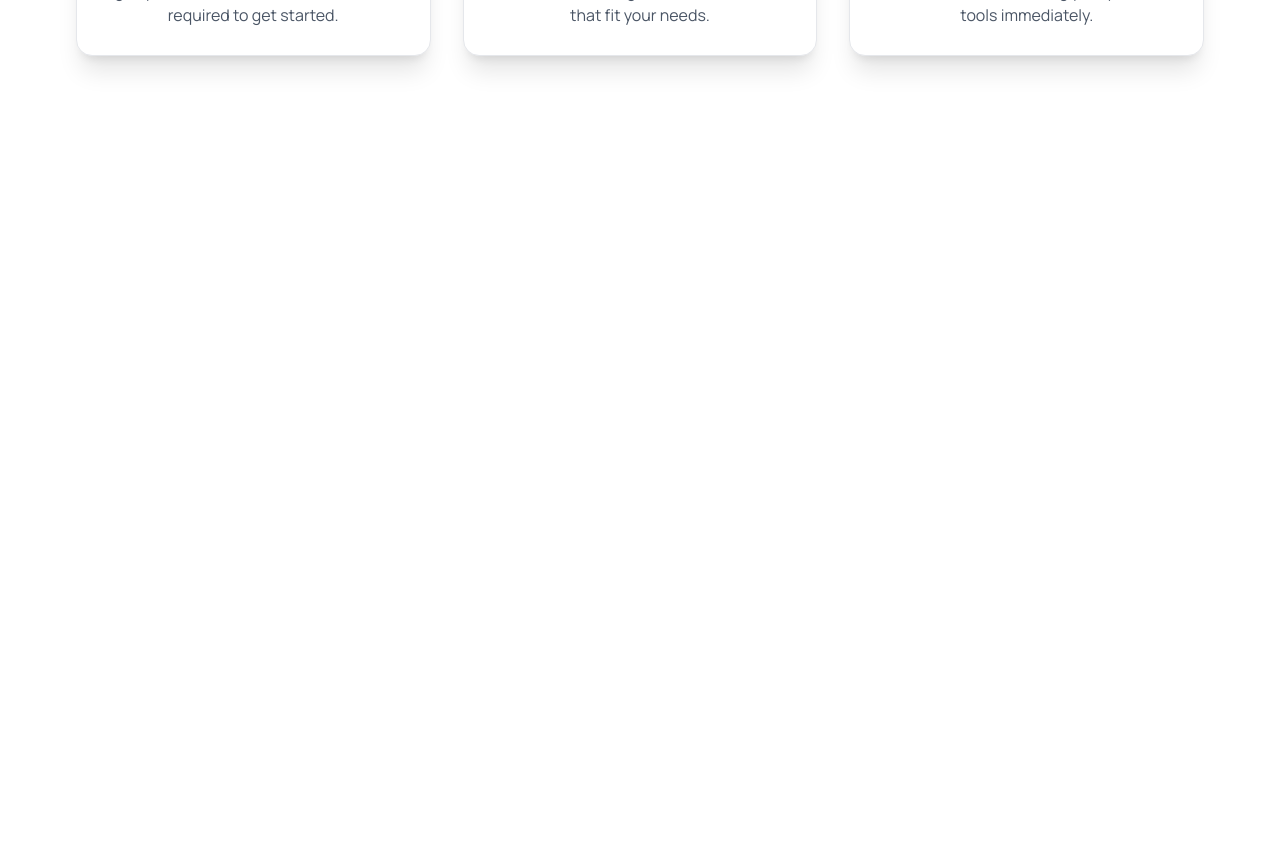
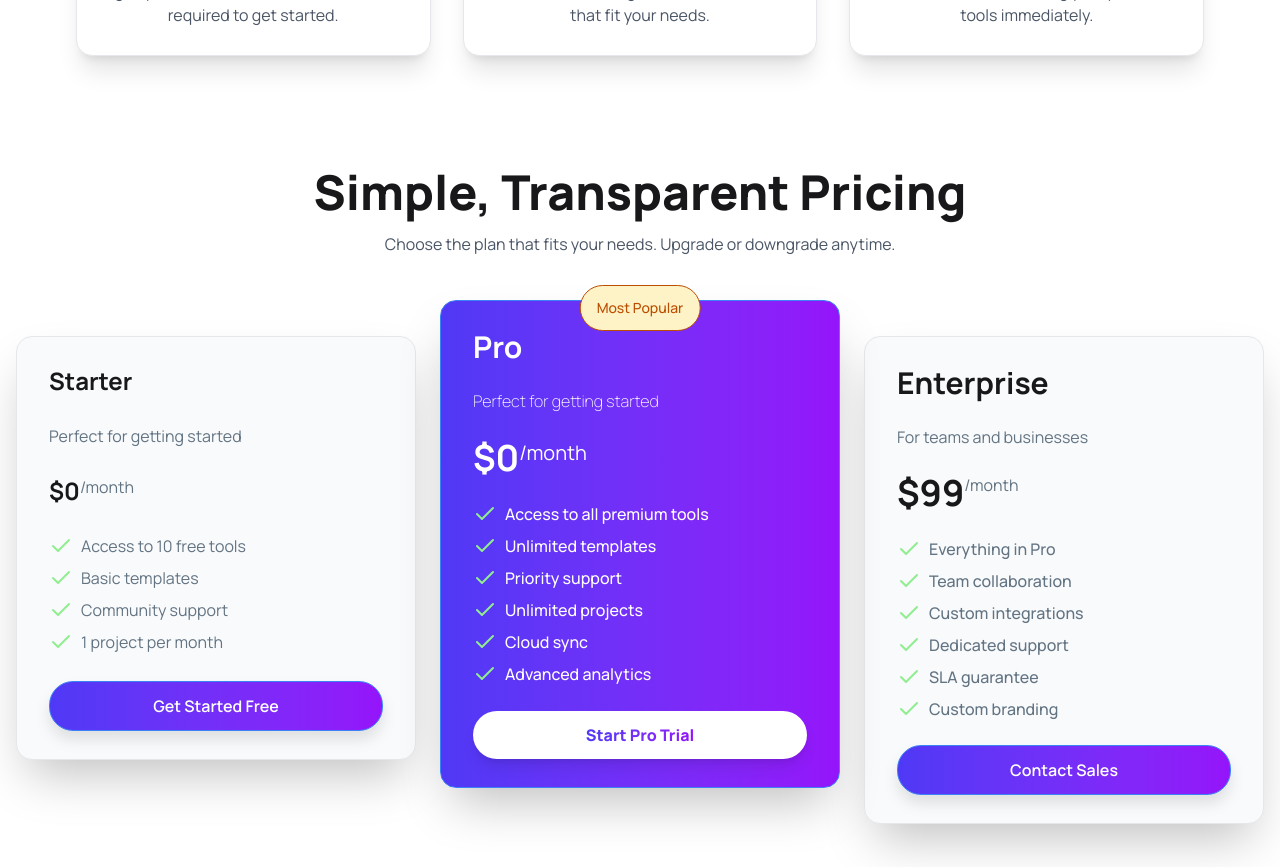
Before and after one commit to corebyte56/Digital-Tools, a React (Vite) app: page / in a window 1280 px wide. Shown: the part 3100-3967 px from the top of the page. Before the commit the page ends 3220 px from the top, so only its background shows below. Built offline with nearby package versions, Linux system fonts and the light colour scheme.

Commit message:
feat: complete pricing card with gradient design, features list, and responsive layout

```diff
--- a/src/App.jsx
+++ b/src/App.jsx
@@ -4,6 +4,7 @@ import Banner from './component/Banner/Banner'
 import Info from './component/Info/Info'
 import PremiumTools from './component/PremiumTools/PremiumTools'
 import ThreeeSteps from './component/ThreeSteps/ThreeeSteps'
+import Pricing from './component/Pricing/Pricing'
 
 
 
@@ -15,6 +16,7 @@ const App = () => {
       <Info/>
       <PremiumTools/>
       <ThreeeSteps/>
+      <Pricing />
     </div>
   )
 }
--- a/src/component/Cards/Cards.jsx
+++ b/src/component/Cards/Cards.jsx
@@ -6,7 +6,7 @@ const Cards = ({ showdata }) => {
       {showdata.map((tool) => (
         <div
           key={tool.id}
-          className="relative space-y-6 flex flex-col text-start items-start border border-gray-200 py-7 px-8 rounded-2xl"
+          className="relative space-y-6 flex flex-col text-start items-start border border-gray-200 py-7 px-8 rounded-2xl shadow-xl hover:shadow-xl hover:scale-105 hover:-translate-y-1 duration-200 active:scale-95 active:translate-y-0 cursor-pointer  "
         >
           <img src={tool.image} className="w-16 h-16 border border-gray-300 rounded-full p-2    " />
 
--- /dev/null
+++ b/src/component/Pricing/Pricing.jsx
@@ -0,0 +1,14 @@
+import React from 'react'
+import PricingHeader from './PricingHeader'
+import PricingCards from './PricingCards'
+
+const Pricing = () => {
+  return (
+    <div className='container mx-auto px-4 py-12'>
+      <PricingHeader />
+      <PricingCards/>
+    </div>
+  )
+}
+
+export default Pricing
--- /dev/null
+++ b/src/component/Pricing/PricingCards.jsx
@@ -0,0 +1,158 @@
+import { Check } from "lucide-react";
+import React from "react";
+
+const PricingCards = () => {
+  return (
+    <div className="grid grid-cols-1 md:grid-cols-2 lg:grid-cols-3 gap-6">
+
+      {/* Pricing Card 1 */}
+      <div className="space-y-6 bg-[#F9FAFC] flex flex-col justify-between text-start items-start border border-gray-200 py-7 px-8 rounded-2xl shadow-2xl hover:shadow-xl hover:scale-105 hover:-translate-y-1 duration-200 active:scale-95 active:translate-y-0 mb-16">
+        <h3 className="text-2xl font-bold">Starter</h3>
+
+        <p className="text-[#627382]">Perfect for getting started</p>
+
+        <div className="flex items-start">
+          <h3 className="text-2xl font-bold">$0</h3>
+          <p className="text-[#627382]">/month</p>
+        </div>
+
+        <ul className="space-y-2">
+          <li className="flex gap-2 text-[#627382]">
+            {" "}
+            <Check color="lightgreen" /> Access to 10 free tools
+          </li>
+          <li className="flex gap-2 text-[#627382]">
+            {" "}
+            <Check color="lightgreen" /> Basic templates
+          </li>
+          <li className="flex gap-2 text-[#627382]">
+            {" "}
+            <Check color="lightgreen" /> Community support
+          </li>
+          <li className="flex gap-2 text-[#627382]">
+            {" "}
+            <Check color="lightgreen" />1 project per month
+          </li>
+        </ul>
+
+        {/* button */}
+
+        <button
+          className="text-white w-full text-[10px] md:text-[16px] font-extrabold md:font-semibold bg-linear-to-l from-[#9514FA] to-[#4F39F6] border border-[#3B82F6] py-3 px-4 rounded-3xl cursor-pointer drop-shadow-xl
+          hover:bg-linear-to-l hover:from-[#9514FA] hover:to-[#4F39F6] hover:bg-clip-text hover:text-transparent hover:scale-105 hover:-translate-y-1 duration-200 active:scale-95 active:translate-y-0
+          "
+        >
+          Get Started Free
+        </button>
+      </div>
+
+      {/* Pricing Card 2 */}
+
+      <div className="relative -top-9 space-y-6 bg-linear-to-l from-[#9514FA] to-[#4F39F6] border border-[#3B82F6] flex flex-col justify-between text-start items-start text-white py-7 px-8 rounded-2xl shadow-2xl hover:shadow-xl hover:scale-105 hover:-translate-y-1 duration-200 active:scale-95 active:translate-y-0">
+
+        <p className="absolute -top-4 left-1/2 -translate-x-1/2 bg-[#FEF3C6] text-[#BB4D00] py-3 px-4 rounded-full text-sm font-medium border ">Most Popular</p>
+
+        <h3 className="text-3xl font-bold text-[#FFFFFF]">Pro</h3>
+
+        <p className="text-[#FFFFFF] font-extralight">Perfect for getting started</p>
+
+        <div className="flex items-start">
+          <h3 className="text-4xl font-bold">$0</h3>
+          <p className="text-[#FFFFFF] text-[20px]">/month</p>
+        </div>
+
+        <ul className="space-y-2">
+          <li className="flex gap-2 text-[#FFFFFF] font-medium  ">
+
+            <Check color="lightgreen" /> Access to all premium tools
+          </li>
+          <li className="flex gap-2 text-[#FFFFFF] font-medium  ">
+
+            <Check color="lightgreen" /> Unlimited templates
+          </li>
+          <li className="flex gap-2 text-[#FFFFFF] font-medium      ">
+
+            <Check color="lightgreen" /> Priority support
+          </li>
+          <li className="flex gap-2 text-[#FFFFFF] font-medium      ">
+
+            <Check color="lightgreen" /> Unlimited projects
+          </li>
+          <li className="flex gap-2 text-[#FFFFFF] font-medium      ">
+
+            <Check color="lightgreen" /> Cloud sync
+          </li>
+          <li className="flex gap-2 text-[#FFFFFF] font-medium      ">
+
+            <Check color="lightgreen" />
+            Advanced analytics
+          </li>
+        </ul>
+
+        {/* button */}
+
+        <button
+          className="w-full text-[14px] md:text-[16px] font-extrabold py-3 px-4 rounded-3xl cursor-pointer shadow-lg hover:scale-105 hover:-translate-y-1 duration-200 active:scale-95 active:translate-y-0 bg-white
+          "
+        >
+          <span className="bg-linear-to-l from-[#9514FA] to-[#4F39F6] bg-clip-text text-transparent">
+            Start Pro Trial
+          </span>
+        </button>
+      </div>
+
+      {/* Pricing Card 3 */}
+
+      <div className="space-y-6 bg-[#F9FAFC] flex flex-col justify-between text-start items-start border border-gray-200 py-7 px-8 rounded-2xl shadow-2xl hover:shadow-xl hover:scale-105 hover:-translate-y-1 duration-200 active:scale-95 active:translate-y-0">
+        <h3 className="text-3xl font-bold">Enterprise</h3>
+
+        <p className="text-[#627382]">For teams and businesses</p>
+
+        <div className="flex items-start">
+          <h3 className="text-4xl font-bold">$99</h3>
+          <p className="text-[#627382]">/month</p>
+        </div>
+
+        <ul className="space-y-2 ">
+          <li className="flex gap-2 text-[#627382] font-medium">
+            {" "}
+            <Check color="lightgreen" /> Everything in Pro
+          </li>
+          <li className="flex gap-2 text-[#627382] font-medium  ">
+            {" "}
+            <Check color="lightgreen" /> Team collaboration
+          </li>
+          <li className="flex gap-2 text-[#627382] font-medium      ">
+            {" "}
+            <Check color="lightgreen" /> Custom integrations
+          </li>
+          <li className="flex gap-2 text-[#627382] font-medium      ">
+            {" "}
+            <Check color="lightgreen" /> Dedicated support
+          </li>
+          <li className="flex gap-2 text-[#627382] font-medium      ">
+            {" "}
+            <Check color="lightgreen" /> SLA guarantee
+          </li>
+          <li className="flex gap-2 text-[#627382] font-medium      ">
+            {" "}
+            <Check color="lightgreen" />
+            Custom branding
+          </li>
+        </ul>
+
+        {/* button */}
+
+        <button
+          className="text-white w-full text-[10px] md:text-[16px] font-extrabold md:font-semibold bg-linear-to-l from-[#9514FA] to-[#4F39F6] border border-[#3B82F6] py-3 px-4 rounded-3xl cursor-pointer drop-shadow-xl
+          hover:bg-linear-to-l hover:from-[#9514FA] hover:to-[#4F39F6] hover:bg-clip-text hover:text-transparent hover:scale-105 hover:-translate-y-1 duration-200 active:scale-95 active:translate-y-0
+          "
+        >
+          Contact Sales
+        </button>
+      </div>
+    </div>
+  );
+};
+
+export default PricingCards;
--- /dev/null
+++ b/src/component/Pricing/PricingHeader.jsx
@@ -0,0 +1,12 @@
+import React from 'react'
+
+const PricingHeader = () => {
+  return (
+    <div className='text-center mb-20 space-y-4'>
+      <h1 className='text-5xl font-extrabold'>Simple, Transparent Pricing</h1>
+      <p className='text-gray-600'>Choose the plan that fits your needs. Upgrade or downgrade anytime.</p>
+    </div>
+  )
+}
+
+export default PricingHeader
```
